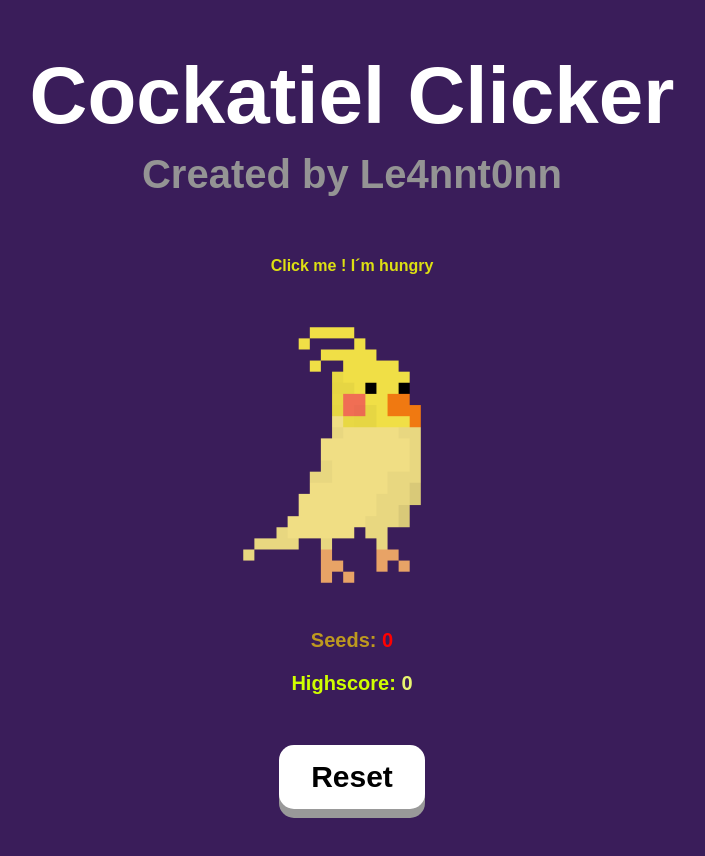
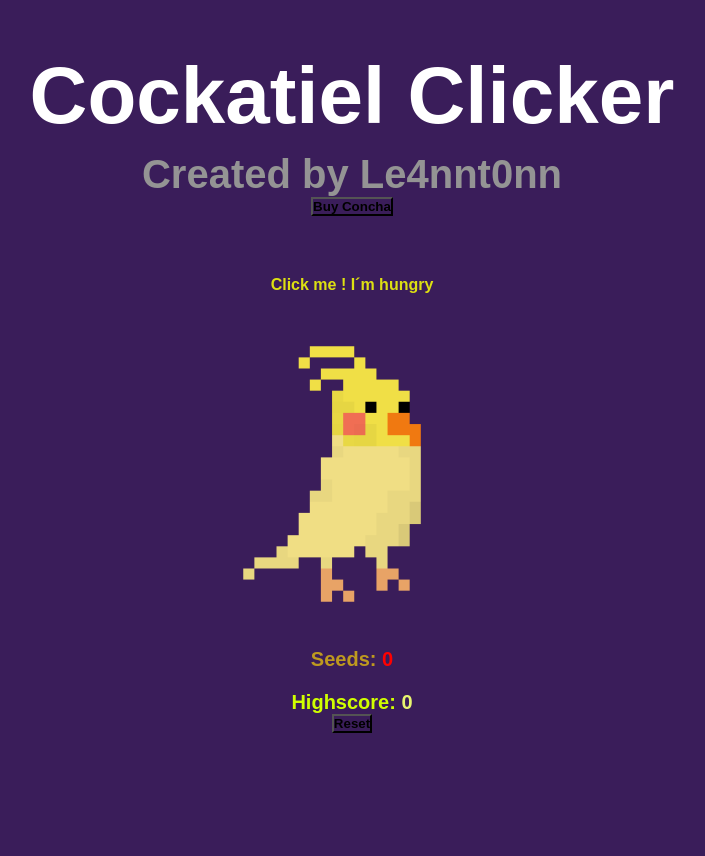
Before and after one commit to le4nnt0nn/CockatielClickerGame, a plain HTML site: page index.html in a window 1280 px wide. Shown: the whole page, without its empty margins (288-993 px from the left). After the commit the page ends 800 px from the top, so only its background shows below. Drawn offline with Linux system fonts and the light colour scheme; a web font is replaced by a local one.

Commit message:
html index : changed id button reset

```diff
--- a/index.html
+++ b/index.html
@@ -18,6 +18,7 @@
     <div class="center">
         <h1>Cockatiel Clicker</h1>
         <h3>Created by Le4nnt0nn</h3>
+        <button id="buy1", onclick="">Buy Concha</button>
         <h4>Click me ! I´m hungry</h4>
          <!--Audio-->
         <audio id="click_sound">
@@ -29,7 +30,7 @@
         <audio id="reset_sound">
             <source src="audio/resetSound.mp3" type="audio/mpeg">
         </audio>
-        <button id="reset" onclick = "reset(), click_reset()">Reset</button>
+        <button id="button" onclick = "reset(), click_reset()">Reset</button>
     </div>
 
 
```
